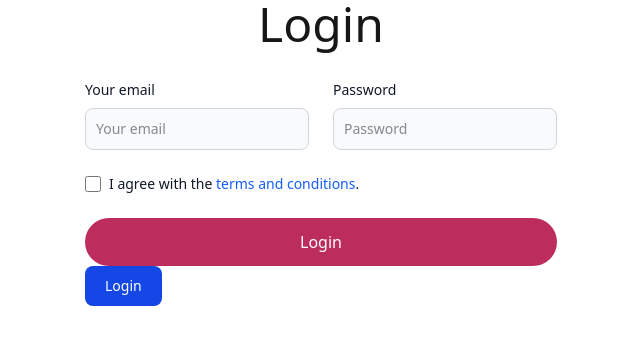
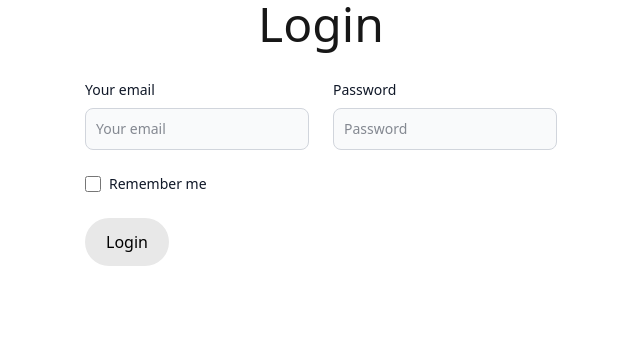
Before and after one commit to HolyNamesAcademy/Projects-II-25-26, a Next.js app in the folder frontend/: page /login in a window 1280 px wide. Shown: the top 344 px of the page, without its empty margins (319-959 px from the left). Built offline with nearby package versions, Linux system fonts and the light colour scheme.

Commit message:
Finished look of login page

```diff
--- a/frontend/src/app/login/page.tsx
+++ b/frontend/src/app/login/page.tsx
@@ -1,7 +1,10 @@
-
+"use client";
 import PrimaryButton from "@/components/primaryButton";
 import TextInput from "@/components/textInput";
-
+const login = () => {
+  //login logic here
+  console.log("Logging in..." );
+};
 export default function Login() {
   return (
     <div>
@@ -16,14 +19,20 @@ export default function Login() {
         <TextInput label="Password" type="password" placeholder="•••••••••" required />
 
     </div>
-    <div className="flex items-start mb-6">
+    {/* <div className="flex items-start mb-6">
         <div className="flex items-center h-5">
         <input id="remember" type="checkbox" value="" className="w-4 h-4 border border-gray-300 rounded-sm bg-gray-50 focus:ring-3 focus:ring-blue-300 dark:bg-gray-700 dark:border-gray-600 dark:focus:ring-blue-600 dark:ring-offset-gray-800" required />
         </div>
         <label htmlFor="remember" className="ms-2 text-sm font-medium text-gray-900 dark:text-gray-300">I agree with the <a href="#" className="text-blue-600 hover:underline dark:text-blue-500">terms and conditions</a>.</label>
+    </div> */}
+    <div className="flex items-start mb-6">
+    <div className="flex items-center h-5">
+      <input id="remember" type="checkbox" className="w-4 h-4 border border-gray-300 rounded-sm bg-gray-50 focus:ring-3 focus:ring-blue-300 dark:bg-gray-700 dark:border-gray-600 dark:focus:ring-blue-600 dark:ring-offset-gray-800" />
+      </div>
+      <label htmlFor="remember" className="ms-2 text-sm font-medium text-gray-900 dark:text-gray-300">Remember me</label>
     </div>
-    <PrimaryButton text="Login" href="/demo/api-demo" />
-    <button type="login" class="text-white bg-blue-700 hover:bg-blue-800 focus:ring-4 focus:outline-none focus:ring-blue-300 font-medium rounded-lg text-sm w-full sm:w-auto px-5 py-2.5 text-center dark:bg-blue-600 dark:hover:bg-blue-700 dark:focus:ring-blue-800">Login</button>
+    <PrimaryButton text="Login" type="button" onClick = {login} />
+
 </form>
 
       </main>
--- a/frontend/src/components/primaryButton.tsx
+++ b/frontend/src/components/primaryButton.tsx
@@ -1,10 +1,18 @@
-export default function PrimaryButton({ text, href }: { text: string, href: string }) {
+export default function PrimaryButton({ text, type, href, onClick }: { text: string, type:"button" |"submit" |"link", href?: string, onClick?: () => void }) {
+  const classes = "rounded-full border border-solid border-transparent transition-colors flex items-center justify-center bg-platinum-500 text-black gap-2 hover:bg-platinum-600 font-medium text-sm sm:text-base h-10 sm:h-12 px-4 sm:px-5 sm:w-auto";
+  if (type === "link") {
   return (
     <a
-      className="rounded-full border border-solid border-transparent transition-colors flex items-center justify-center bg-claret-400 text-white gap-2 hover:bg-claret-500 font-medium text-sm sm:text-base h-10 sm:h-12 px-4 sm:px-5 sm:w-auto"
+      className=""
       href={href}
     >
       {text}
     </a>
   )
 }
+return (
+  <button type={type} className={classes} onClick ={onClick}>
+    {text}
+  </button>
+)
+}
--- a/frontend/src/components/secondaryButton.tsx
+++ b/frontend/src/components/secondaryButton.tsx
@@ -1,10 +1,18 @@
-export default function SecondaryButton({ text, href }: { text: string, href: string }) {
+export default function SecondaryButton({ text, type, href }: { text: string, type:"button" |"submit" |"link", href?: string }) {
+  const classes = "rounded-full border border-solid border-transparent transition-colors flex items-center justify-center bg-platinum-500 text-black gap-2 hover:bg-platinum-600 font-medium text-sm sm:text-base h-10 sm:h-12 px-4 sm:px-5 sm:w-auto";
+  if (type === "link") {
   return (
     <a
-      className="rounded-full border border-solid border-transparent transition-colors flex items-center justify-center bg-platinum-500 text-black gap-2 hover:bg-platinum-600 font-medium text-sm sm:text-base h-10 sm:h-12 px-4 sm:px-5 sm:w-auto"
+      className=""
       href={href}
     >
       {text}
     </a>
   )
 }
+return (
+  <button type={type} className={classes}>
+    {text}
+  </button>
+)
+}
```
